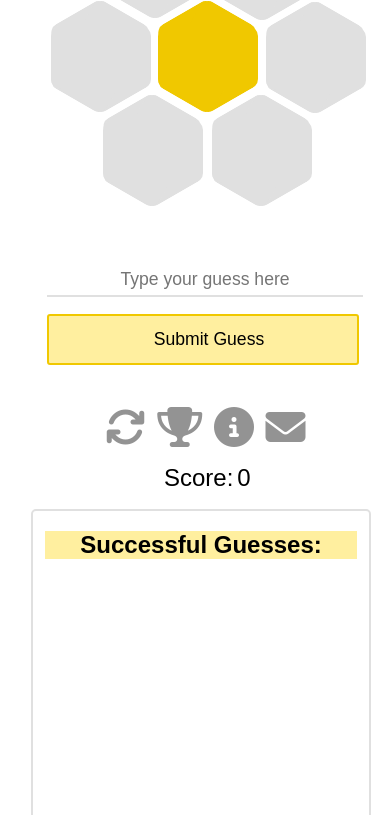
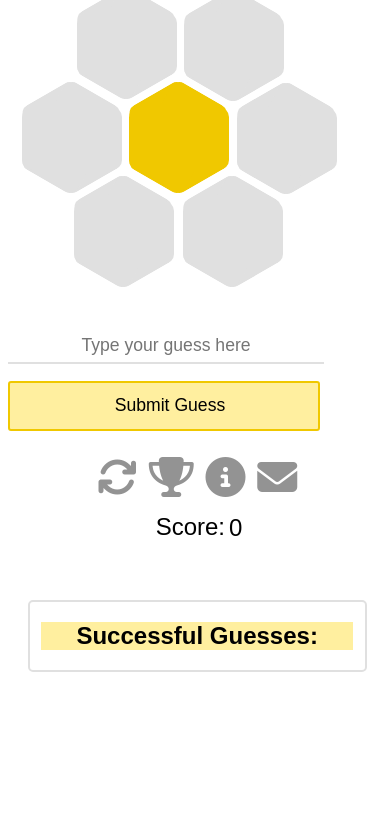
Before and after one commit to sashavining/examen-apium, a plain HTML site: page index.html in a window 390 px wide. Shown: the part 189-1004 px from the top of the page. After the commit the page ends 869 px from the top, so only its background shows below. Drawn offline with Linux system fonts and the light colour scheme; a web font is replaced by a local one.

Commit message:
Fix scroll issue with inputted words; begin transition to flexbox

```diff
--- a/main.js
+++ b/main.js
@@ -1,7 +1,10 @@
 /* requested features:
 - keyboard inputs
 - unsuccessful guesses
-
+- I thought the icon to the left of the trophy was to clear what I had entered in the "Type your guess here" field.
+- It occurred to me though that it'd be nice to be able to clear the info in the "Type your guess here" field.
+- Also, consider crediting yourself on the page and linking to your website or wherever you'd like to direct people.
+- alphabetize inputs (David)
 */
 const gameBoard = new Board;
 
@@ -44,6 +47,10 @@ const gameDisplay = {
         playerScoreDisplays.forEach(display => {
             display.textContent = playerScoreCard.score;
         })
+    },
+    alphabetizeSuccessfulGuesses () {
+        const successfulGuesses = document.querySelector('.successful-guess-container');
+        successfulGuesses.innerText = (playerScoreCard.words[0] === " ") ?  [...playerScoreCard.words].slice(1).sort().join(`, `) : [...playerScoreCard.words].sort().join(`, `);
     },
     clearGuess () {
         document.querySelector('input').value = "";
--- a/style.css
+++ b/style.css
@@ -2,6 +2,13 @@
     font-family: 'Arima Madurai', sans-serif;
 }
 
+main {
+    margin-left: 10vw;
+}
+
+aside{
+    margin-top: 5vh;
+}
 
 h1{
     font-size: 3rem;
@@ -32,11 +39,13 @@ i:hover {
     color: #b5b5b5
 }
 
+
 button {
     padding: 2px 12px;
     background-color: #ffef9f;
     border: 2px solid #f0c800;
     border-radius: 3px;
+    margin-bottom: 3vh;
 }
 
 button:hover{
@@ -64,9 +73,8 @@ button, input{
 
 body{
     padding-right: 3vw;
-    display: grid;
-    grid-template-columns: 2fr 1fr;
-    grid-template-rows: 1fr;
+    display: flex;
+    justify-content: space-between;
 }
 
 .hexagon-container {
@@ -163,16 +171,20 @@ that they form a hexagon */
 }
 
 .icons{
-    margin-top: 5vh;
-    margin-left: 5vw;
+    width: fit-content;
+    margin: 0 auto;
 }
 
 .words-container{
     padding-left: 3vw;
     padding-right: 3vw;
     overflow-wrap: break-word;
+    overflow-y: auto;
 }
-
+.successful-guess-container {
+    overflow-x: none;
+    overflow-y: auto;
+}
 .high-scores, .rules, .contact{
     padding-left: 2vw;
 }
@@ -207,7 +219,7 @@ that they form a hexagon */
     border: 2px solid #e0e0e0 ;
     border-radius: 5px;
     height: 70vh;
-    max-width: 400px;
+    width: 25vw;
 }
 
 .words-container, .score-container{
@@ -223,8 +235,7 @@ that they form a hexagon */
     font-size: 1.5em;
 }
 .input-container{
-    margin-top: -10vh;
-    margin-left: 16vw;
+    margin: 0 auto;
 
 }
 input{
@@ -264,7 +275,7 @@ input:hover {
 }
 
 @media screen and (max-width: 1050px) {
-    h1{
+   /* h1{
         margin: 1vh 0vw 0vh 2vw;
     }
 
@@ -279,7 +290,10 @@ input:hover {
     .input-container{
         margin-top: -70px;
     }
-
+      .hexagon {
+        margin-left: 28vw;
+    }
+*/
     button{
         display:block;
         width:340px;
@@ -287,9 +301,7 @@ input:hover {
         margin-top: 2vh;
     }
 
-    .hexagon {
-        margin-left: 28vw;
-    }
+
 
     .rules, .high-scores, .contact {
         display: absolute;
@@ -304,35 +316,38 @@ input:hover {
     }
 }
 @media screen and (max-width: 820px) {
-    h1{
+    main {
+        height:fit-content;
+    }
+    /*h1{
         margin-left: -13vw;
     }
     .hexagon-container{
         margin-left: 5vw;
-    }
+    }*/
     .rules, .high-scores, .contact {
         display: absolute;
         top: 80vh;
         left: 5vw;
         width: 80%;
     }
-
+    .hexagon-container{
+        margin: -5vh 0 -10vh 0;
+    }
     body{
-        grid-template-columns: 1fr;
-        grid-template-rows: 1fr 1fr;
-        padding-left: 12vw;
+        flex-direction:column;
         overflow-x: hidden;
     }
-
+/*
     main, aside {
         margin-left: -10vw;
     }
-
+*/
     button.rules-button, button.scores-button, button.contact-button {
         position:relative;
         left:-7vw;
     }
-
+/*
     .input-container{
         margin-left: 12vw;
     }
@@ -344,7 +359,7 @@ input:hover {
     .icons{
         margin-left: 10vw;
     }
-
+*/
     .mobile-visible{
         display:block;
         width: 100%;
@@ -353,19 +368,33 @@ input:hover {
     .mobile-hidden{
         display: none;
     }
-
+/*
     .words-container{
         margin-left: 7vw;
     }
+*/
+    .words-container, .successful-guess-container {
+        height:fit-content;
+    }
 }
 
-@media screen and (max-width: 650px) {
+@media screen and (max-width: 650px) {/*
     h1{
         margin-left: -6vw;
         font-size: 3rem;
         top: 2vh;
     }
-
+       .icons{
+        margin-left: 22vw;
+          .hexagon-container {
+        top: 15vh;
+        margin-left: 10vw;
+    }
+    }
+      */
+      main{
+          margin-left: 0vw;
+      }
     button{
         color: black;
         display:block;
@@ -374,18 +403,9 @@ input:hover {
         margin-top: 2vh;
     }
 
-    .icons{
-        margin-left: 22vw;
-    }
-
     html, body {
         max-width: 100%;
         overflow-x: hidden;
-    }
-
-    body{
-        grid-template-columns: 1fr;
-        grid-template-rows: 1fr 1fr;
     }
 
     .input-container{
@@ -401,11 +421,6 @@ input:hover {
 
     input {
         width: 80%;
-    }
-
-    .hexagon-container {
-        top: 15vh;
-        margin-left: 10vw;
     }
 
     .words-container{
@@ -426,7 +441,7 @@ input:hover {
 }
 
 @media screen and (max-width: 440px) {
-    h1{
+   /* h1{
         margin-left: -20vw;
         font-size: 2.5rem;
     }
@@ -450,7 +465,7 @@ input:hover {
     .words-container{
         margin-left: -7vw;
     }
-
+*/
     .rules, .high-scores, .contact {
         display: absolute;
         top: 80vh;
```
